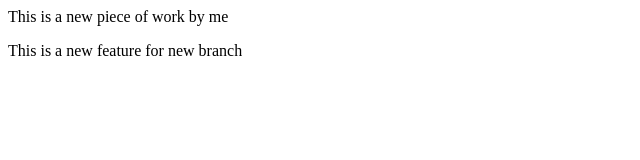
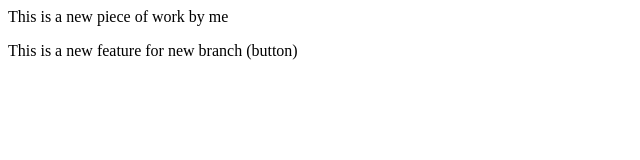
Before and after one commit to Tech-with-vishwas/localrepo, a plain HTML site: page index.html in a window 1280 px wide. Shown: the full height of the page, 0-640 px from the left. Drawn offline with Linux system fonts and the light colour scheme.

Commit message:
added button

```diff
--- a/index.html
+++ b/index.html
@@ -1,4 +1,4 @@
 <p> This is a new piece of work by me </p>
 
 
-<p> This is a new feature for new branch </p>
+<p> This is a new feature for new branch (button) </p>
```
